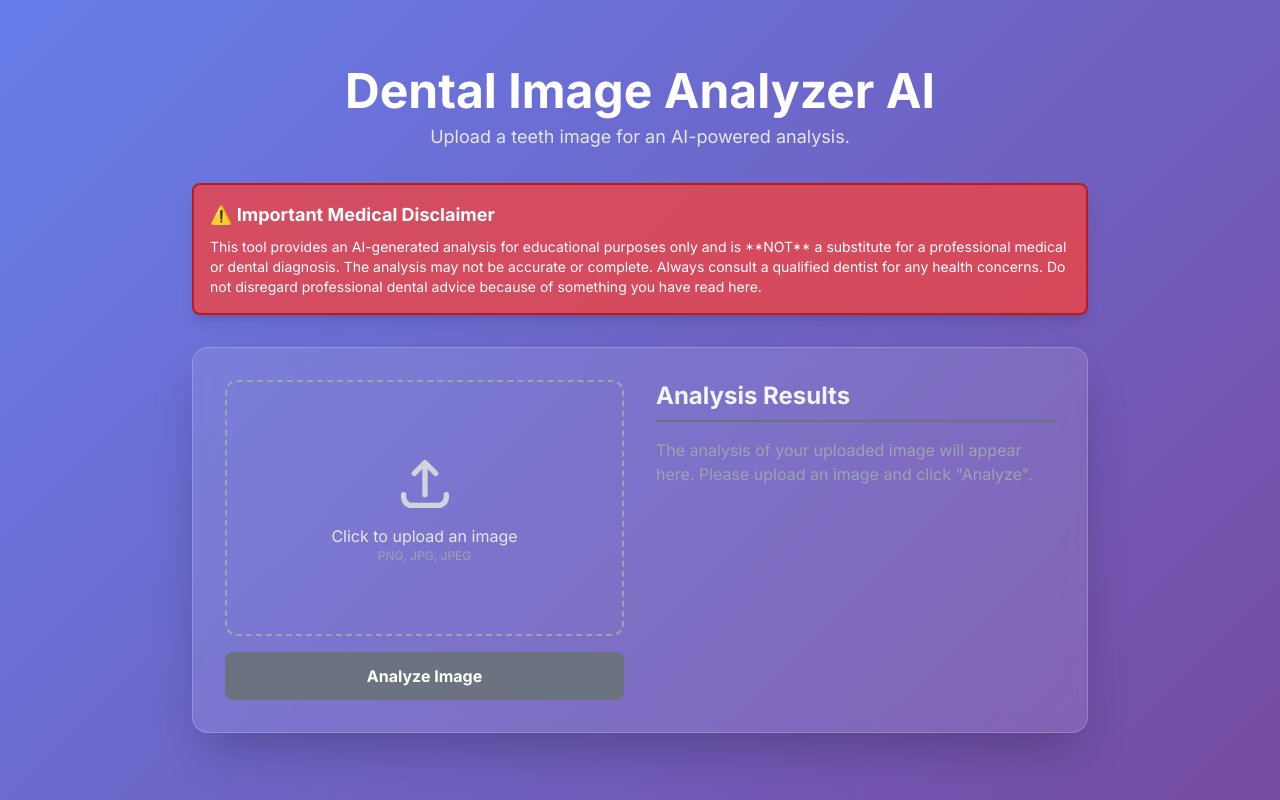
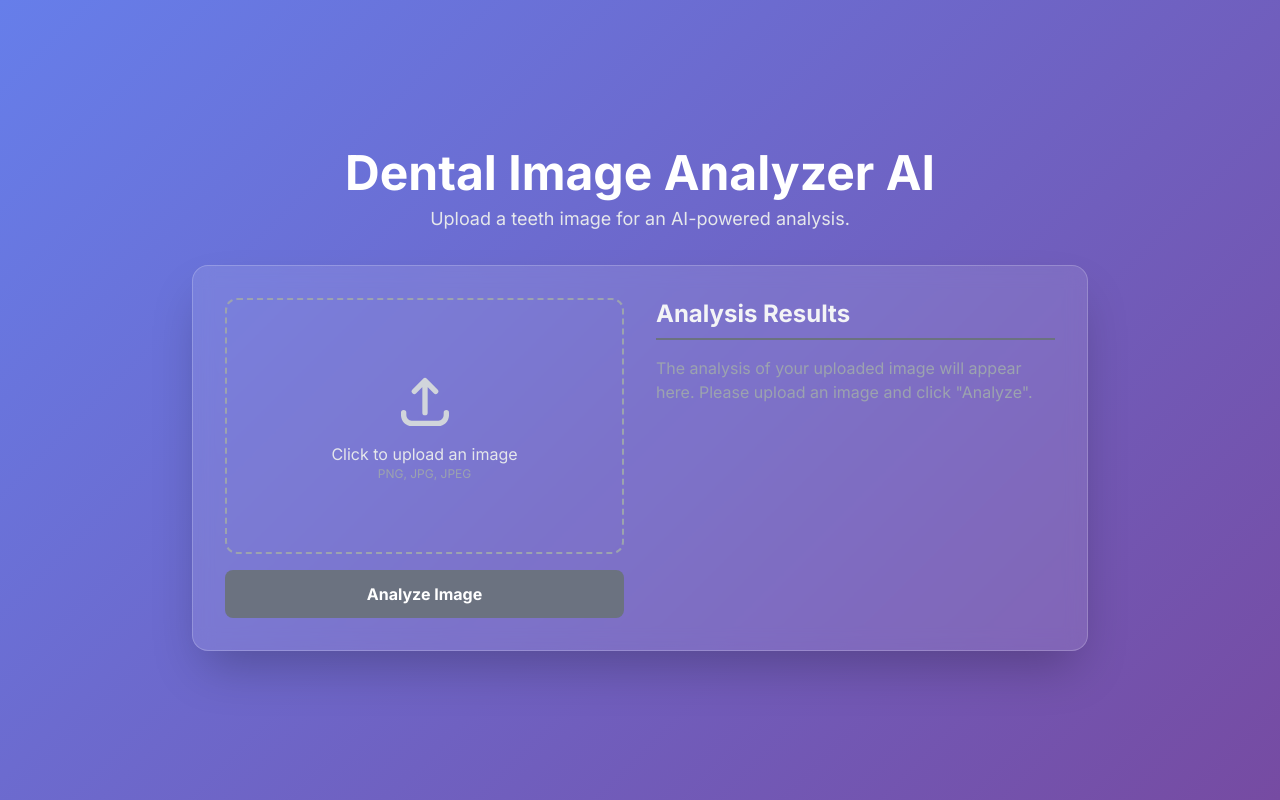
Before and after one commit to Datta2006/oroscope, a plain HTML site: page index.html in a window 1280 px wide. Drawn offline with nearby package versions, Linux system fonts and the light colour scheme.

Commit message:
Update index.html

```diff
--- a/index.html
+++ b/index.html
@@ -47,11 +47,7 @@
             <p class="text-lg text-gray-200">Upload a teeth image for an AI-powered analysis.</p>
         </header>
 
-        <!-- Medical Disclaimer -->
-        <div id="disclaimer" class="bg-red-500/80 border-2 border-red-700 text-white p-4 rounded-lg mb-8 shadow-lg">
-            <h3 class="font-bold text-lg mb-2">⚠️ Important Medical Disclaimer</h3>
-            <p class="text-sm">This tool provides an AI-generated analysis for educational purposes only and is **NOT** a substitute for a professional medical or dental diagnosis. The analysis may not be accurate or complete. Always consult a qualified dentist for any health concerns. Do not disregard professional dental advice because of something you have read here.</p>
-        </div>
+
 
         <main class="glass-card rounded-2xl shadow-2xl p-6 md:p-8">
             <div class="grid grid-cols-1 md:grid-cols-2 gap-8">
```
